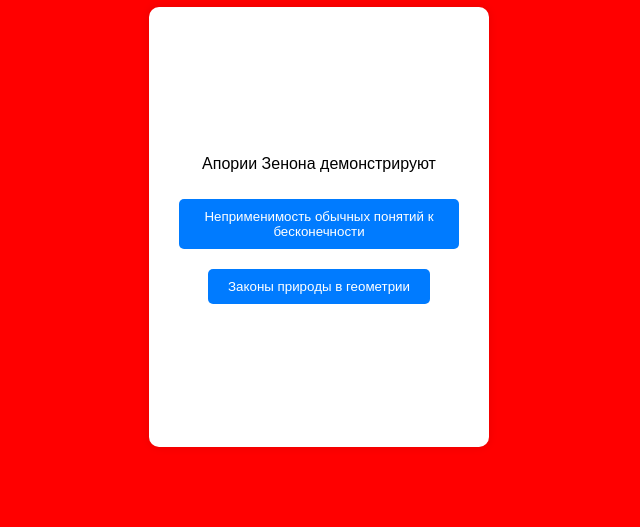
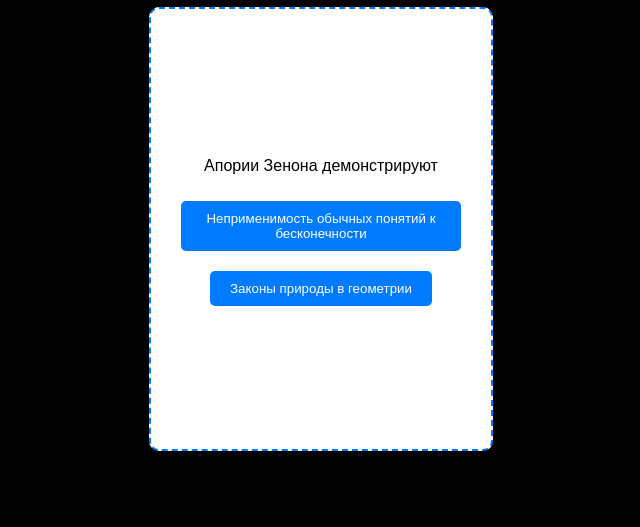
Before and after one commit to iBot2k/reigns-game, a plain HTML site: page index.html in a window 1280 px wide. Shown: the part 273-800 px from the top of the page, without its empty margins (341-981 px from the left). Drawn offline with Linux system fonts and the light colour scheme.

Commit message:
Изменён стиль

```diff
--- a/style.css
+++ b/style.css
@@ -5,7 +5,7 @@ body {
     align-items: center;
     height: 100vh;
     margin: 0;
-    background-color: red;
+    background-color: #000000; /* Изменен цвет фона на черный */
 }
 
 #game-container {
@@ -28,6 +28,7 @@ body {
     justify-content: center;
     align-items: center;
     transition: transform 0.5s ease, opacity 0.5s ease;
+    border: 2px dashed #007bff; /* Добавлен пунктирный контур */
 }
 
 button {
```
